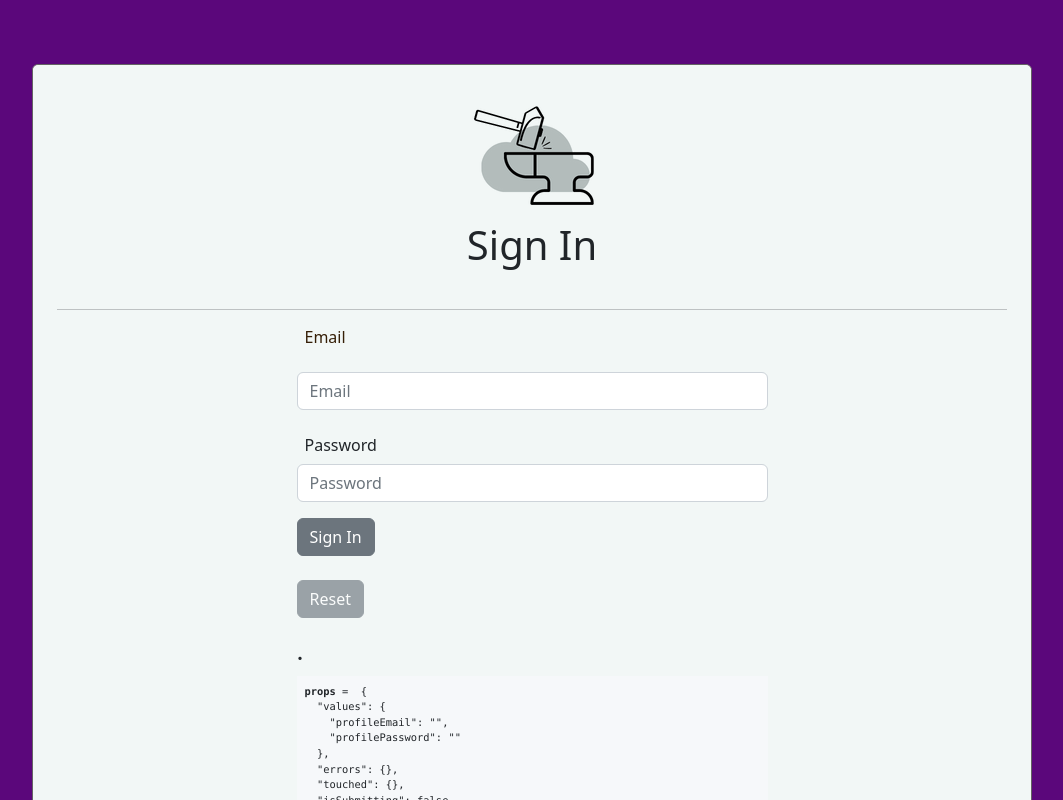
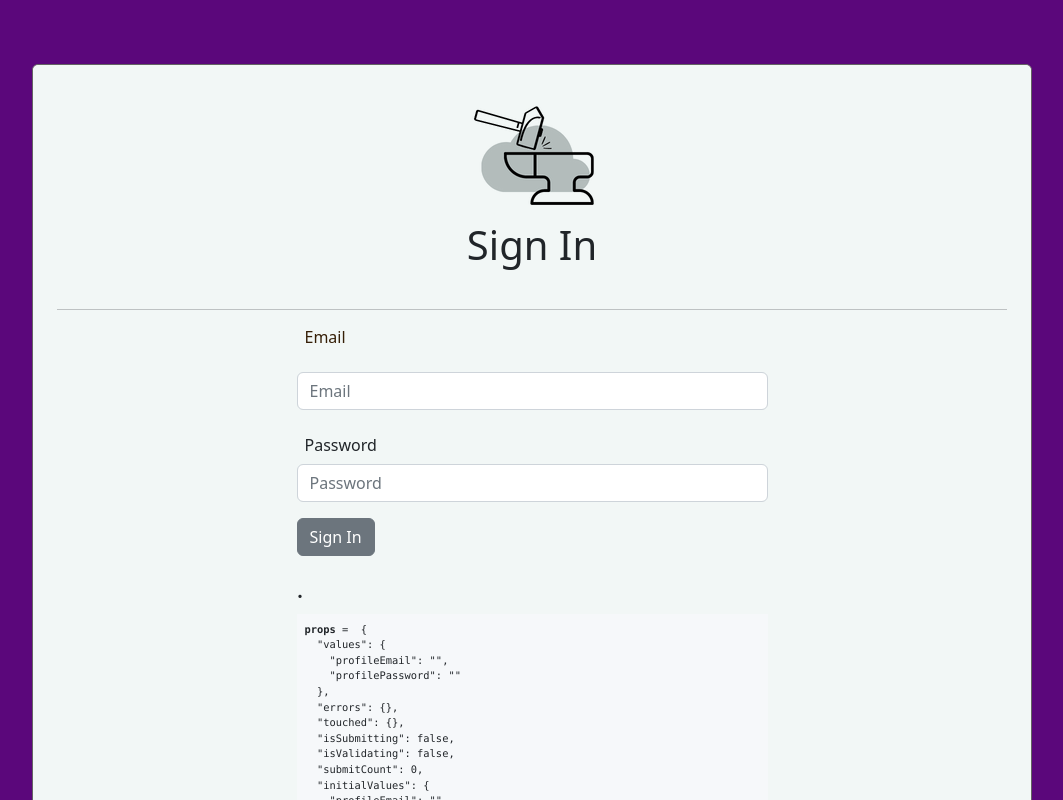
Before and after one commit to Capstone-42-quote-gen/ai-quote-generator, a React (Vite) app in the folder frontend/: page /sign-in in a window 1280 px wide. Shown: the top 800 px of the page, without its empty margins (108-1171 px from the left). Built offline with nearby package versions, Linux system fonts and the light colour scheme.

Commit message:
update signin signup

```diff
--- a/frontend/setupProxy.example.ts
+++ /dev/null
@@ -1,5 +0,0 @@
-export const setupProxy = {
-    target: 'http://gkhalsa8.ddfullstack.xyz:8080',
-    changeOrigin: true,
-    logLevel: 'debug'
-}
--- a/frontend/src/shared/components/SignIn/SignInForm.tsx
+++ b/frontend/src/shared/components/SignIn/SignInForm.tsx
@@ -135,15 +135,6 @@ return (
                                     Sign In
                                     </Button>
                                 </InputGroup>
-                                <br/>
-                              <InputGroup>
-                                <Button
-                                    variant={"secondary"}
-                                    onClick={handleReset}
-                                    disabled={!dirty || isSubmitting}>
-                                    Reset
-                                </Button>
-                              </InputGroup>
                             </Col>
             </Form.Group>
          </Form>
```
